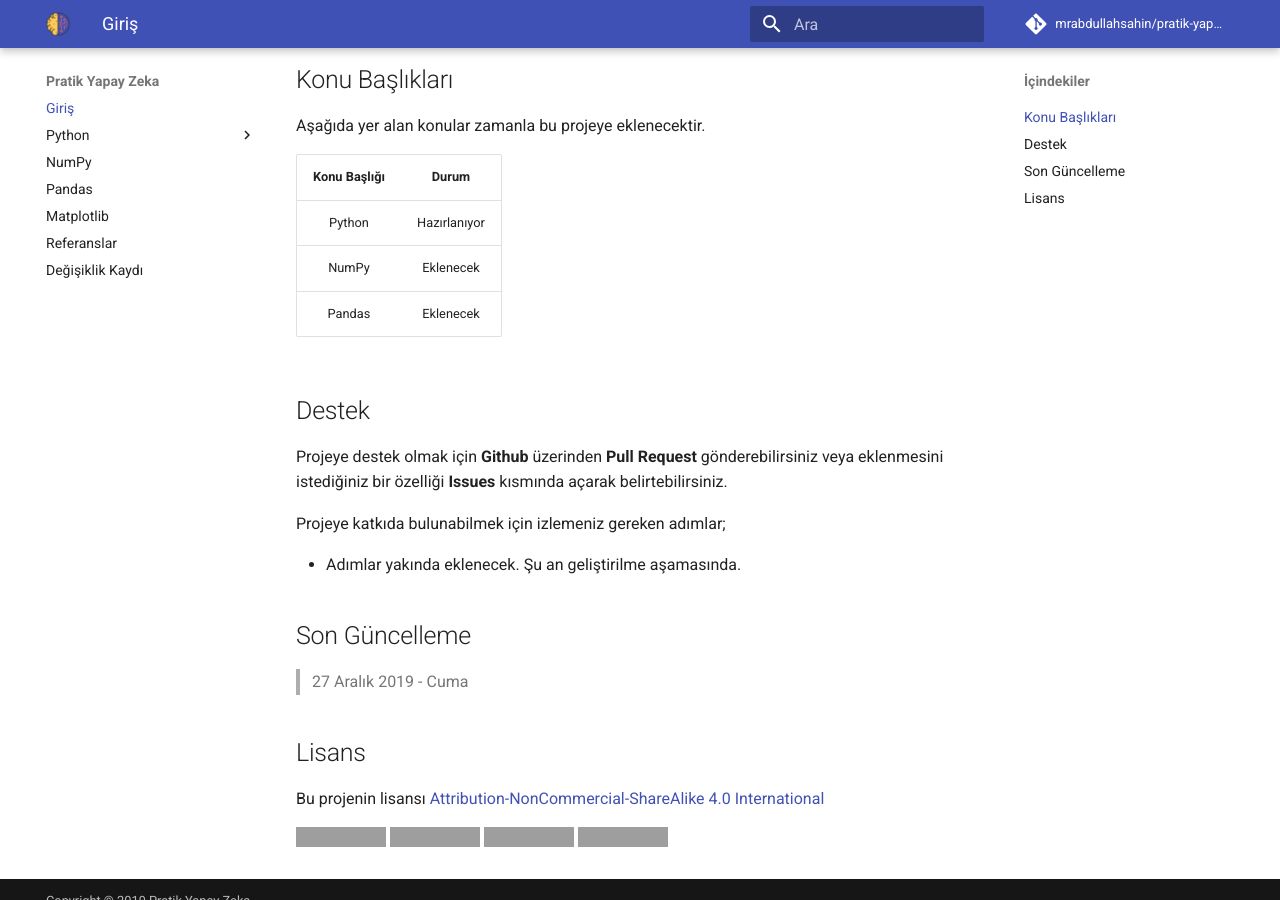
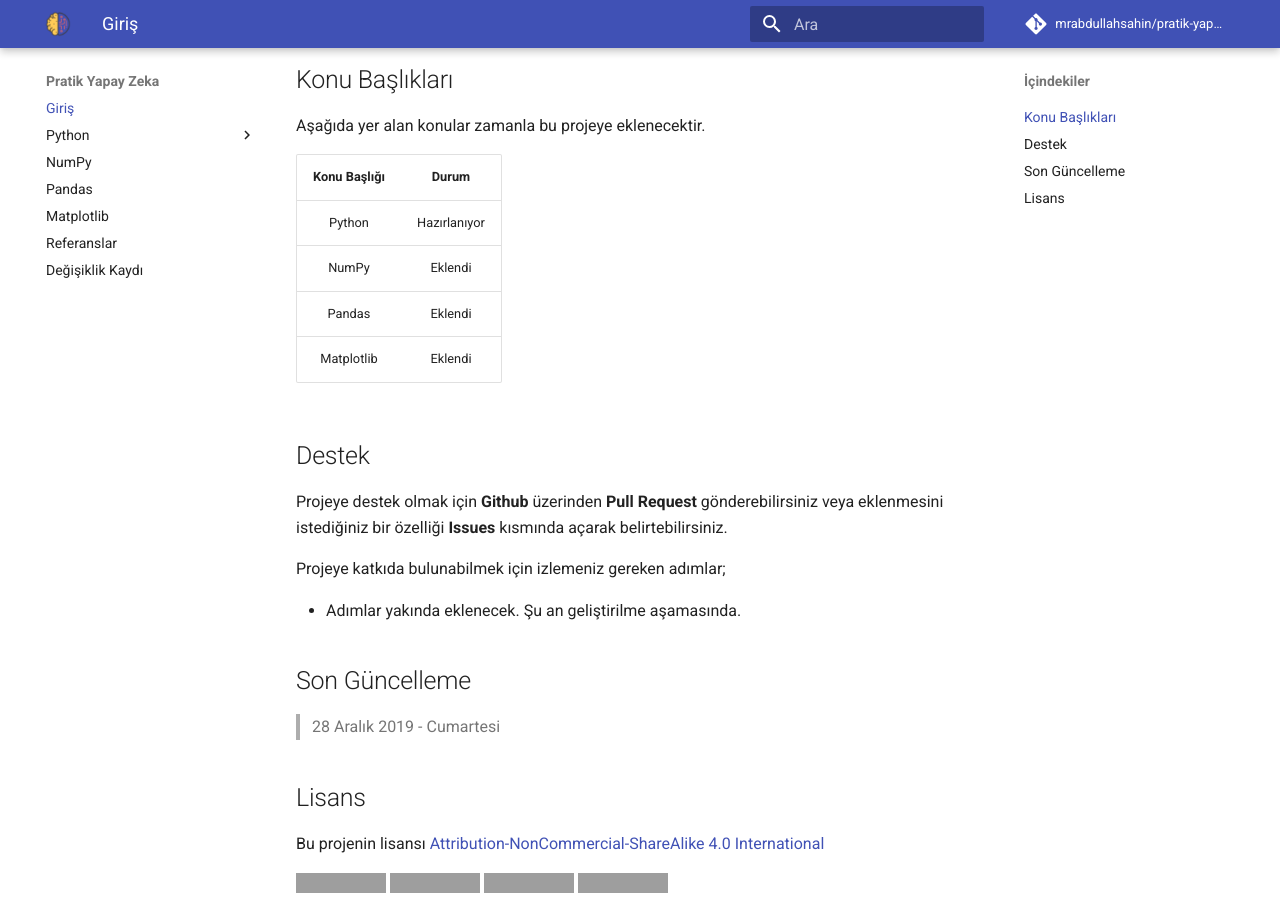
Before and after one commit to mrabdullahsahin/pratik-yapay-zeka, an MkDocs documentation site: the page built from docs/index.md, in a window 1280 px wide and 900 px high, scrolled down 617 px. Built offline with MkDocs 1.6.1 and Material for MkDocs 9.7.7, drawn with Linux system fonts in a browser that asks for light colours; comment, search, counter and statistics services are not loaded; grey boxes are pictures that could not be loaded.

Commit message:
Update index.md

```diff
--- a/docs/index.md
+++ b/docs/index.md
@@ -13,8 +13,9 @@ Aşağıda yer alan konular zamanla bu projeye eklenecektir.
 | Konu Başlığı 	|     Durum    	|
 |:------------:	|:------------:	|
 |    Python    	| Hazırlanıyor 	|
-|     NumPy    	|   Eklenecek  	|
-|    Pandas    	|   Eklenecek  	|
+|     NumPy    	|   Eklendi  	|
+|    Pandas    	|   Eklendi  	|
+|    Matplotlib    	|   Eklendi  	|
 
 ## Destek
 
@@ -26,7 +27,7 @@ Projeye katkıda bulunabilmek için izlemeniz gereken adımlar;
 
 ## Son Güncelleme
 
-> 27 Aralık 2019 - Cuma
+> 28 Aralık 2019 - Cumartesi
 
 ## Lisans
 
```
